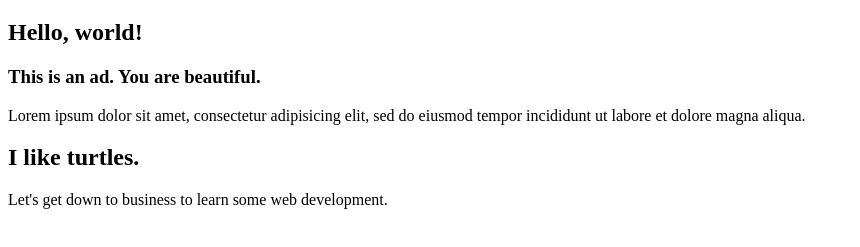
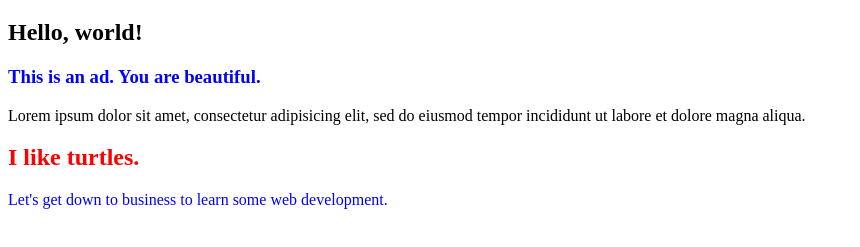
Before and after one commit to SevonRossi/100devs, a plain HTML site: page class6/class06-materials/specificity-practice/index.html in a window 1280 px wide. Shown: the part 61-308 px from the top of the page, without its empty margins (0-860 px from the left). Drawn offline with Linux system fonts and the light colour scheme.

Commit message:
working out solutions

```diff
--- a/class6/class06-materials/specificity-practice/css/style.css
+++ b/class6/class06-materials/specificity-practice/css/style.css
@@ -1,7 +1,16 @@
 /* Please make "This is an ad..." blue, but make sure it is specific enough that you could add other h3's somewhere eles in the document. */
-
+aside h3 {
+    color: blue;
+}
 /* Please make "I like turtles." red */
-
+#chunkyMilk h2 {
+    color: red;
+}
 /* Please select "Hello, world!" with the highest level of specificity possible*/
-
+#rugratsWildThornberrysBestCrossOverAllTime section > h2 {
+    color: black;
+}
 /* Please select "Let's get down to business..." with the highest level of specificity possible */
+#chunkyMilk .passTheRemoteturtles {
+    color: blue;
+}
--- a/class6/class06-materials/specificity-practice/index.html
+++ b/class6/class06-materials/specificity-practice/index.html
@@ -18,7 +18,7 @@
 		</section>
 		<section id="chunkyMilk">
 			<h2>I like turtles.</h2>
-			<p class="passTheRemote turtles" >Let's get down to business to learn some web development.</p>
+			<p class="passTheRemoteturtles" >Let's get down to business to learn some web development.</p>
 		</section>
 	</body>
 </html>
```
